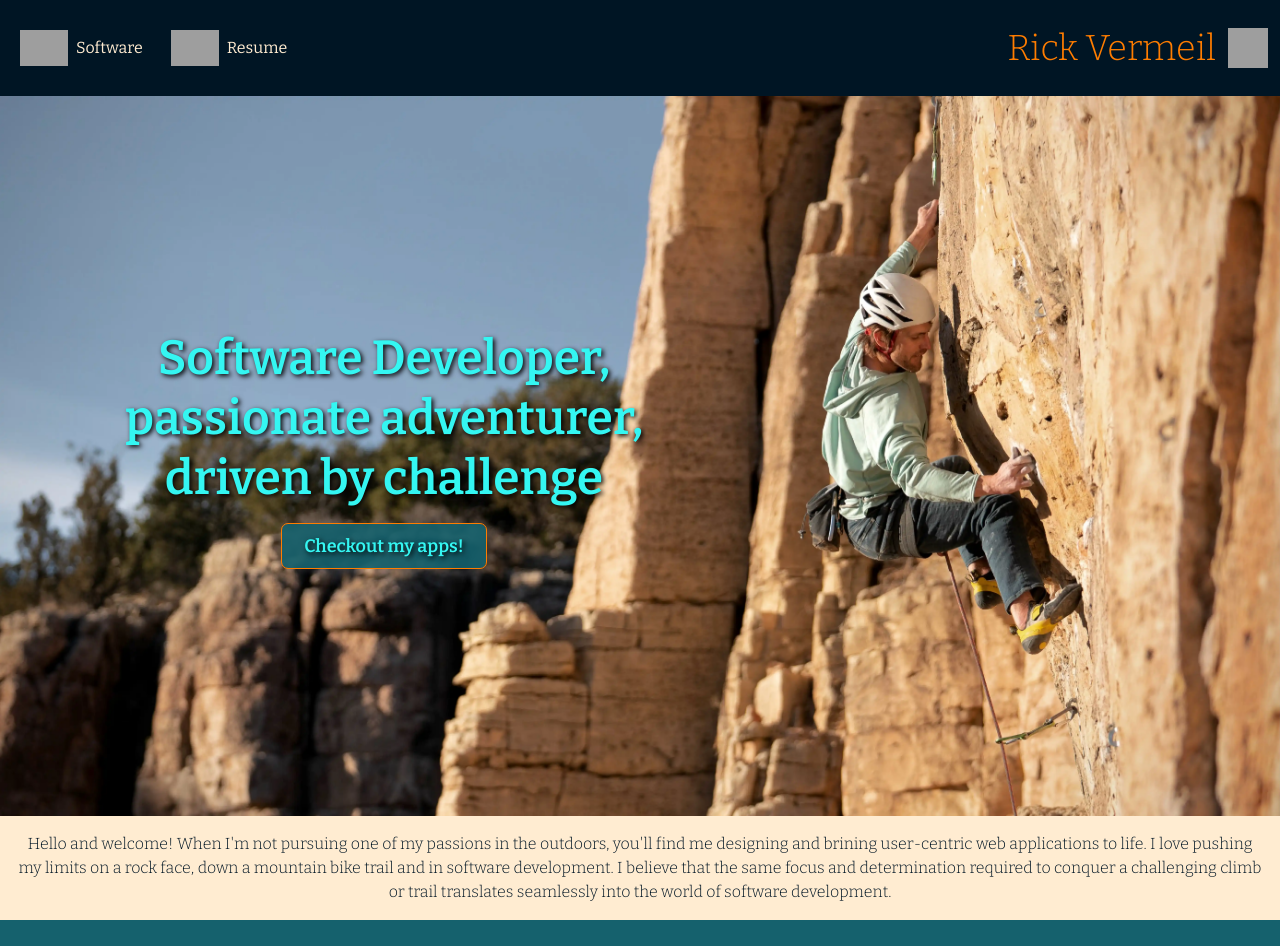
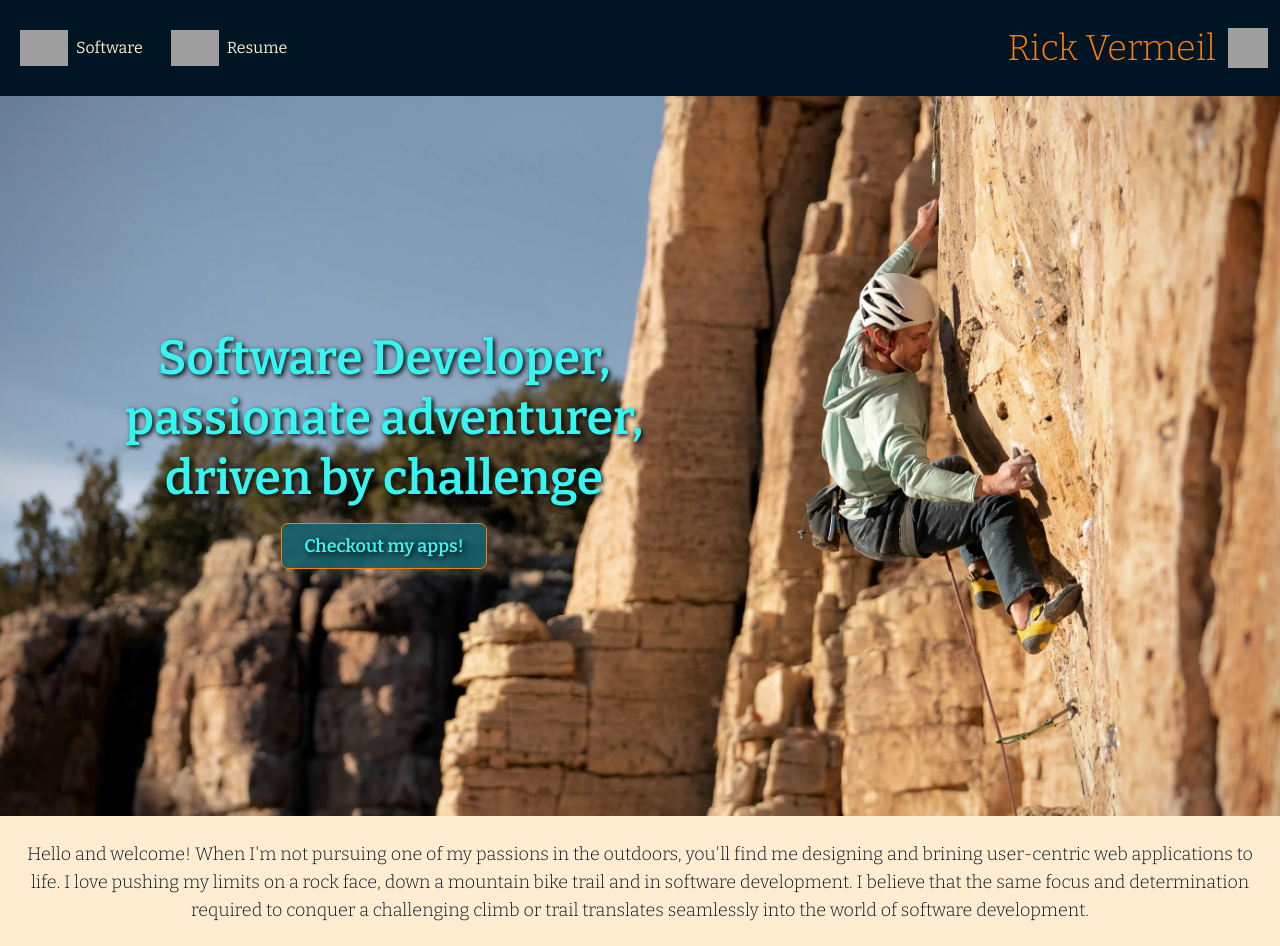
Before and after one commit to RickV85/rickvermeil.com_next, a Next.js app: page / in a window 1280 px wide. Shown: the top 946 px of the page. Built offline with nearby package versions, Linux system fonts and the light colour scheme; grey boxes are pictures that could not be loaded; a web font is replaced by a local one.

Commit message:
Fix home page button link issue and adjust text sizing on intro copy

```diff
--- a/src/app/page.tsx
+++ b/src/app/page.tsx
@@ -46,8 +46,6 @@ function Home() {
 
   return (
     <>
-      {/* <Nav section={section} /> */}
-      {/* Need to come up with global state and implement as above */}
       <Nav section={"home"} />
       <main
         id="homeMain"
@@ -70,7 +68,7 @@ function Home() {
               <br />
               driven by challenge
             </h3>
-            <a className=" w-full flex flex-col items-center p-4 ">
+            <a href="/software" className=" w-full flex flex-col items-center p-4 ">
               <button className="w-fit lg:w-[16vw] lg:max-w-[250px] h-fit bg-teal/90 outline outline-1 outline-orange rounded-md text-aqua [text-shadow:_2px_2px_5px_#000000] text-xs sm:text-base lg:text-lg font-semibold p-2 ">
                 Checkout my apps!
               </button>
@@ -79,7 +77,7 @@ function Home() {
         </section>
         <section className="flex flex-col items-center h-fit xl:max-w-[1600px]">
           <p
-            className={`text-darkBlue font-light text-sm md:text-base leading-loose whitespace-pre-line text-center w-inherit p-4`}
+            className={`text-darkBlue font-light text-sm sm:text-base md:text-lg leading-loose whitespace-pre-line text-center w-inherit p-4 lg:py-6`}
           >
             {`Hello and welcome! When I'm not pursuing one of my passions in the outdoors, you'll find me designing and brining user-centric web applications to life. I love pushing my limits on a rock face, down a mountain bike trail and in software development. I believe that the same focus and determination required to conquer a challenging climb or trail translates seamlessly into the world of software development.`}
           </p>
```
